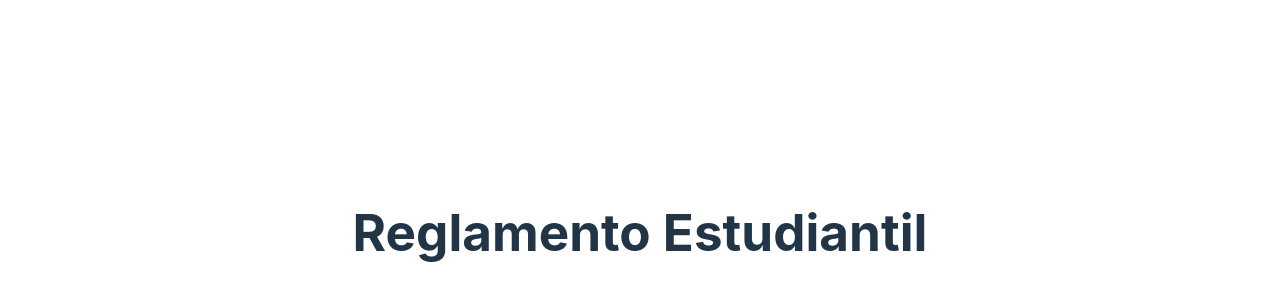
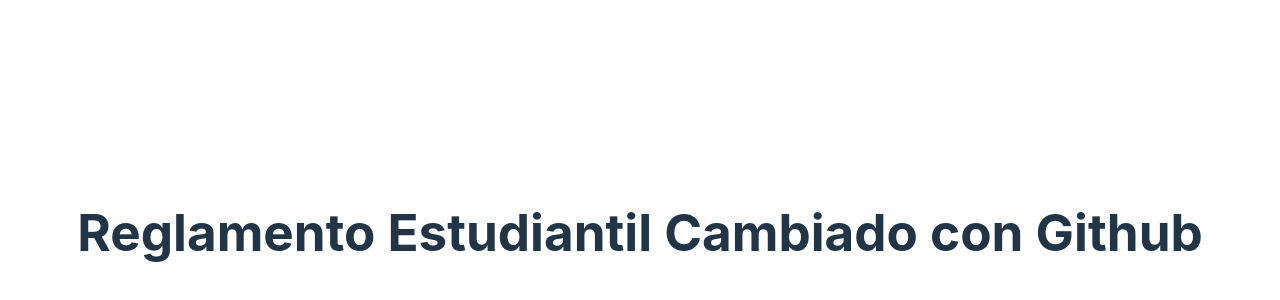
Before and after one commit to SebasCastillo18/Proyecto-software, a React (Vite) app: page / in a window 1280 px wide. Shown: the part 168-468 px from the top of the page. Built offline with nearby package versions, Linux system fonts and the light colour scheme.

Commit message:
Update App jsx Prueba

```diff
--- a/src/App.jsx
+++ b/src/App.jsx
@@ -3,7 +3,7 @@
 function App() {
   return (
     <>
-      <h1>Reglamento Estudiantil</h1>
+      <h1>Reglamento Estudiantil Cambiado con Github</h1>
 
 
     </>
```
